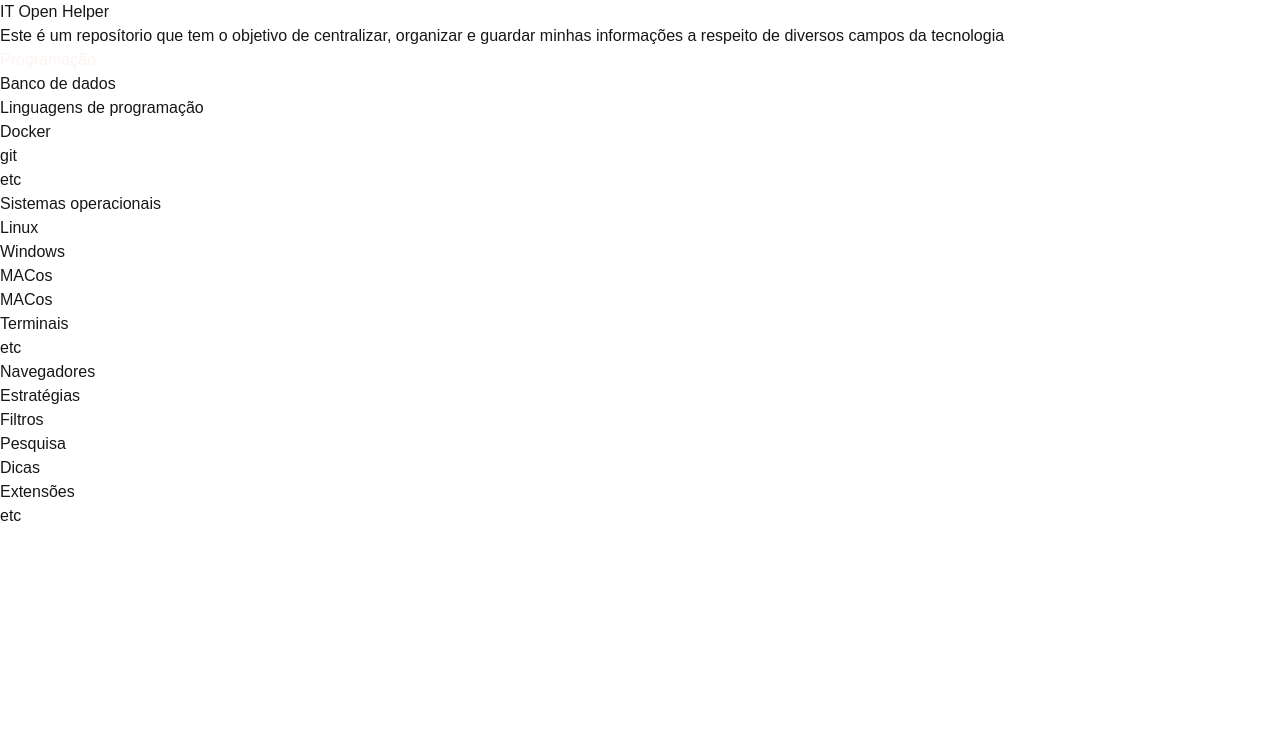
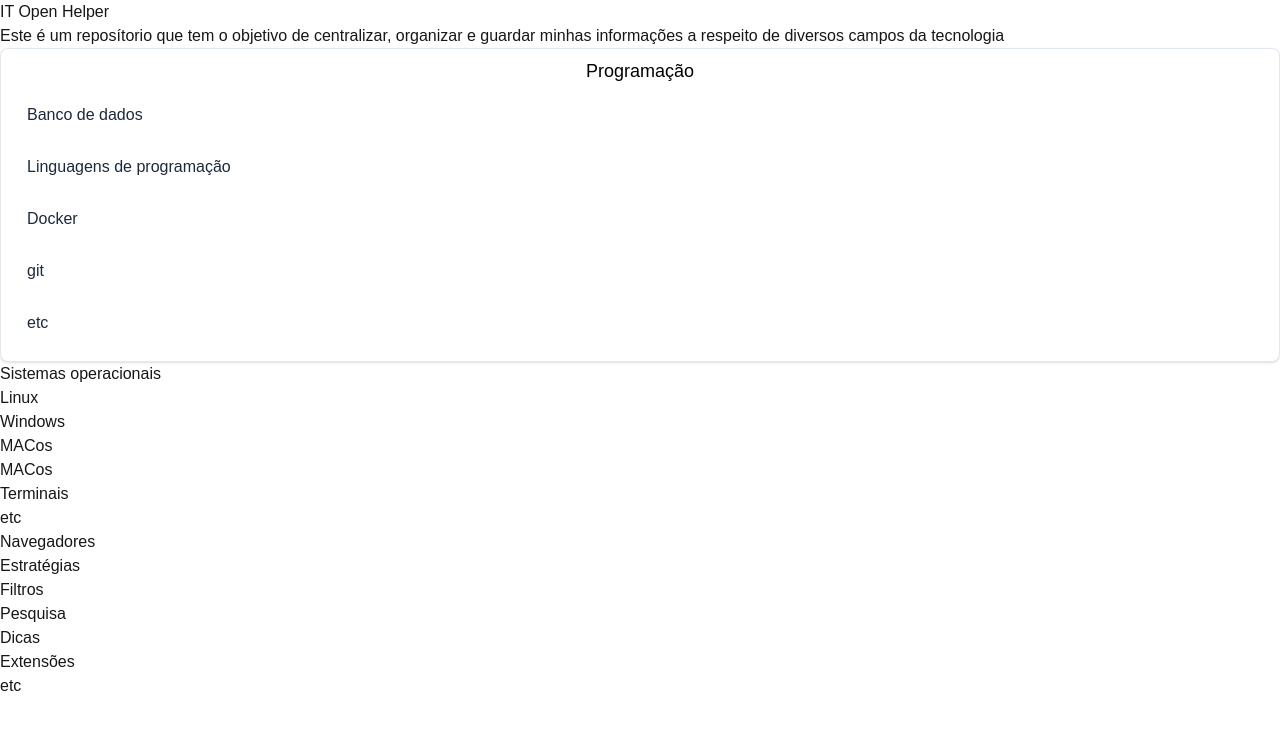
Before and after one commit to jonathaneamorim/web-it-open-helper, a Next.js app: page / in a window 1280 px wide. Shown: the top 730 px of the page. Built offline with nearby package versions, Linux system fonts and the light colour scheme.

Commit message:
Home page adjuste for list component

```diff
--- a/src/app/page.tsx
+++ b/src/app/page.tsx
@@ -1,18 +1,38 @@
+import { List } from "@/components/list/list";
+import Listing from "@/components/list/list.primary";
+
 export default function Home() {
+
+  const list = [
+    {
+      name: "Banco de dados",
+      link: "/databases"
+    },
+    {
+      name: "Linguagens de programação",
+      link: "/"
+    },
+    {
+      name: "Docker",
+      link: "/"
+    },
+    {
+      name: "git",
+      link: "/git"
+    },
+    {
+      name: "etc",
+      link: "/"
+    }
+  ];
+
+
   return (
     <div>
       <h1>IT Open Helper</h1>
-      <p>Este é um reposítorio que tem o objetivo de centralizar, organizar e guardar minhas informações a respeito de diversos campos da tecnologia</p>
-       <ul className="list-disc">
-            <li className="text-red-50">Programação</li>
-            <ul>
-              <li><a href="/databases">Banco de dados</a></li>
-              <li>Linguagens de programação</li>
-              <li>Docker</li>
-              <li><a href="/git">git</a></li>
-              <li>etc</li>
-            </ul>
-
+      <p className="">Este é um reposítorio que tem o objetivo de centralizar, organizar e guardar minhas informações a respeito de diversos campos da tecnologia</p>
+       <ul className="list-decimal">
+          <List variant={"primary"} listTitle={"Programação"} hasListTitle={true} items={list} />
             <li>Sistemas operacionais</li>
             <ul>
               <li>Linux</li>
```
